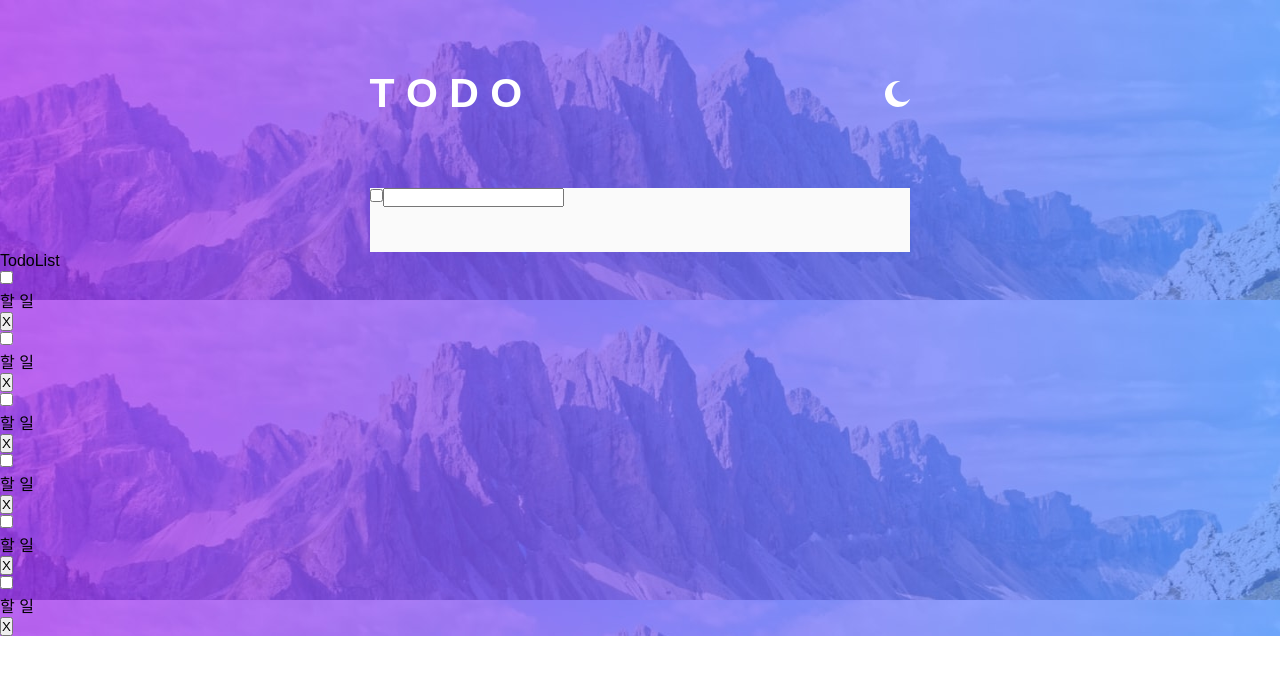
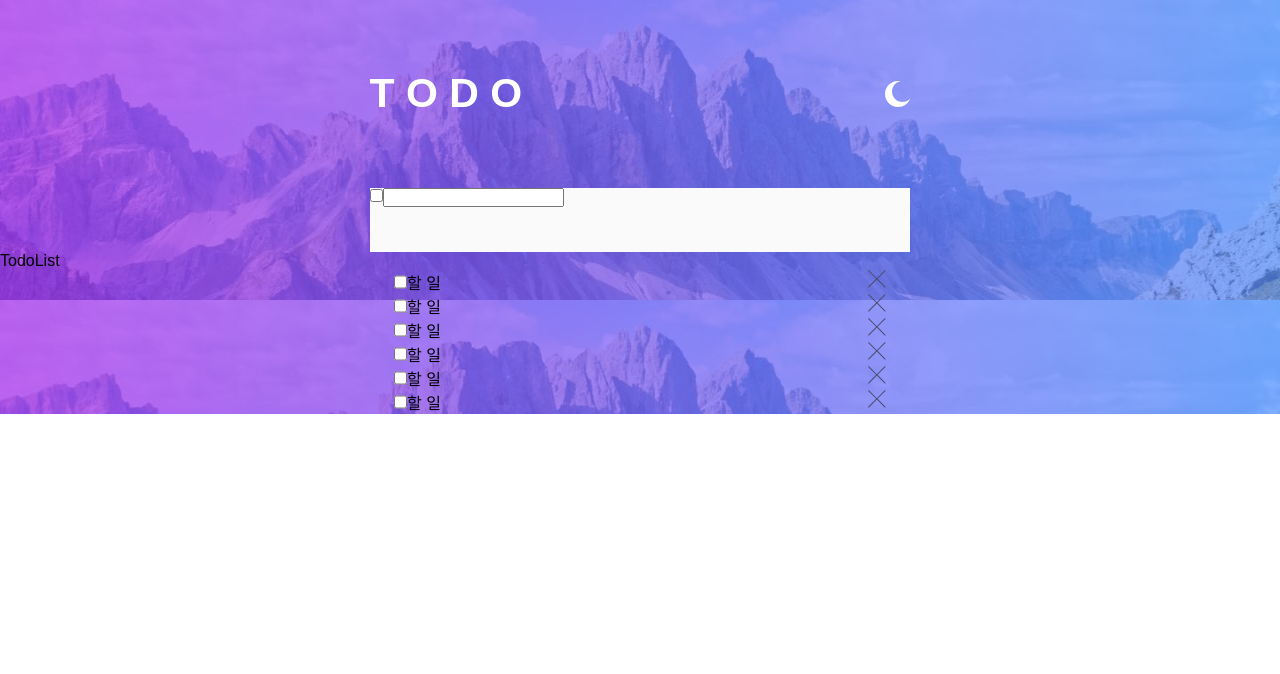
Before and after one commit to cnu-likelion-frontend/hyeon_song_song, a React (Create React App) app: page / in a window 1280 px wide. Shown: the top 674 px of the page. Built offline with nearby package versions, Linux system fonts and the light colour scheme.

Commit message:
list item 2'

```diff
--- a/src/Page.js
+++ b/src/Page.js
@@ -10,6 +10,8 @@ function Page() {
       <TodoListTitle />
       <TodoListInput />
       <TodoListOutput />
+      <div className="OutputContainer">
+        <div className="ItemContainer">
           <TodoListItem />
           <TodoListItem />
           <TodoListItem />
@@ -17,6 +19,8 @@ function Page() {
           <TodoListItem />
           <TodoListItem />
         </div>
+      </div>
+    </div>
   );
 }
 
--- a/src/components/TodoListItem.css
+++ b/src/components/TodoListItem.css
@@ -0,0 +1,20 @@
+.OutputContainer {
+    width: 540px;
+    margin: 0 auto;
+}
+
+.ItemContainer {
+    width: 492px;
+    margin: 0 auto;
+  }
+
+.TodoItem {
+    display: flex;
+}
+
+.TodoItem svg {
+    background: none;
+    border: none;
+    /* 요소 하나만 오른쪽 정렬 */
+    margin-left: auto;
+}
--- a/src/components/TodoListItem.js
+++ b/src/components/TodoListItem.js
@@ -5,7 +5,7 @@ function TodoListItem(){
       <div className='TodoItem'>
         <input type='checkbox'></input>
         <p>할 일</p>
-        <button>X</button>
+        <svg xmlns="http://www.w3.org/2000/svg" width="18" height="18"><path fill="#494C6B" fill-rule="evenodd" d="M16.97 0l.708.707L9.546 8.84l8.132 8.132-.707.707-8.132-8.132-8.132 8.132L0 16.97l8.132-8.132L0 .707.707 0 8.84 8.132 16.971 0z"/></svg>
       </div>
     );
   }
```
Also changed, not shown: src/page.css (line endings or trailing spaces). Lines whose indentation alone changed are shown as unchanged.
